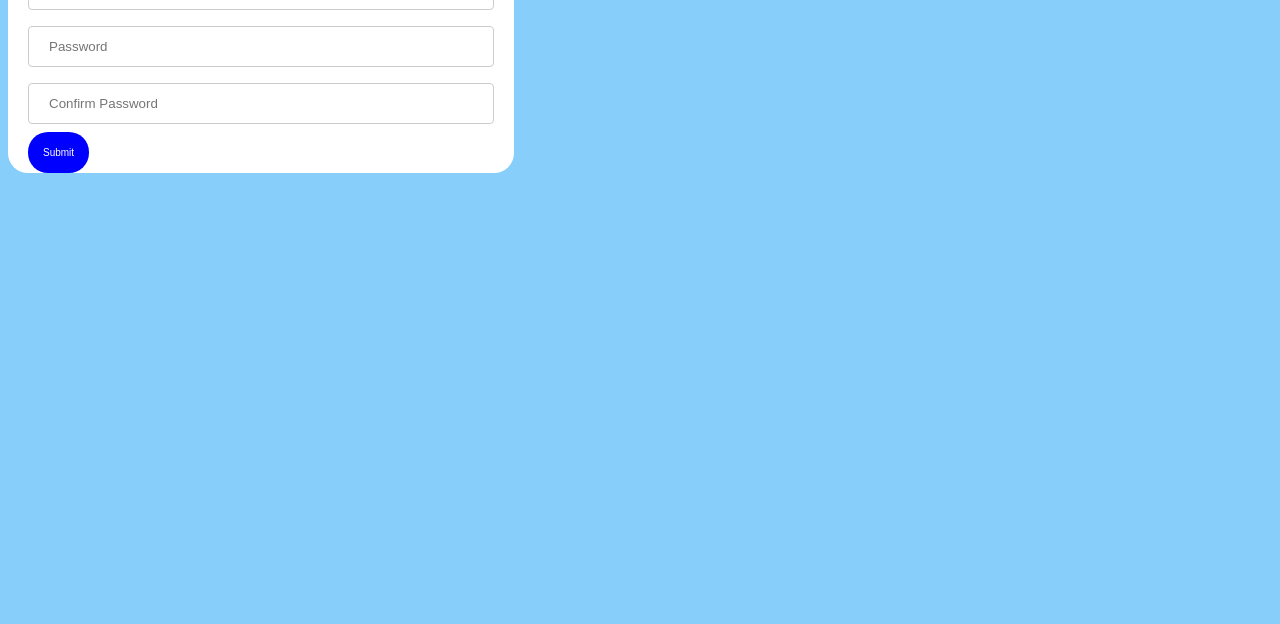
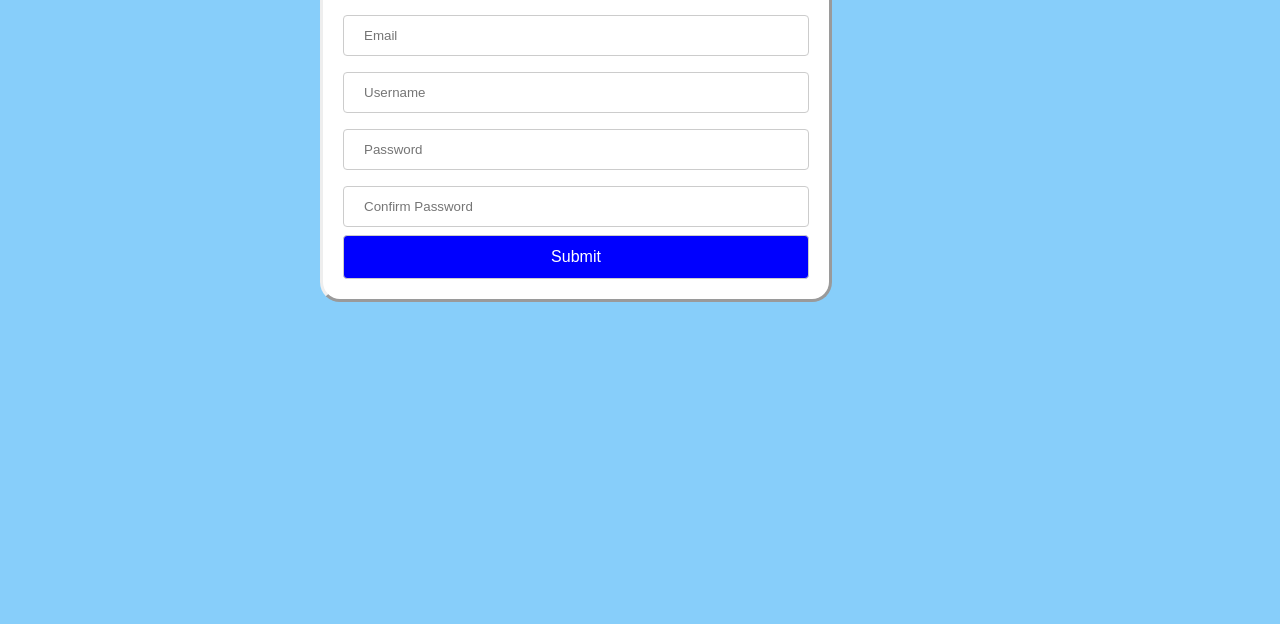
Before and after one commit to JoshErkman/Register-Page, a plain HTML site: page index.html in a window 1280 px wide. Shown: the part 176-800 px from the top of the page. Drawn offline with Linux system fonts and the light colour scheme.

Commit message:
new border

```diff
--- a/main.css
+++ b/main.css
@@ -22,6 +22,8 @@ body{
     background-color: lightskyblue;
 }
 
+/* MY WORK BELOW THIS LINE........*/
+
 input[type=text], select{
     width:100%;
     padding: 12px 20px;
@@ -43,39 +45,40 @@ input[type=password], select{
 }
 
 .button{
+    width:100%;
     background-color: blue;
     color: white;
-    padding: 15px 15px;
-    border: none;
-    border-radius: 20px;
+    padding: 12px 20px;
+    border: 1px solid #ccc;
+    border-radius: 4px;
     text-align: center;
     display: inline-block;
-    font-size: 10px;
+    font-size: 16px;
 }
 
 #formContainer{
     width:40%;
-    float: center;
-    position: static;
+    left: 50%;
+    top: 50%;
+    margin-left: -25%;
+    margin-top: -25%;
+    position: absolute;
     border: 3px black;
-    align-self: center;
-
 }
 
-div{
-    display:block;
-    text-align: center;
-}
 .form{
   background-color: white;
   text-align: left;
   margin: 20 auto;
   padding-left: 20px;
   padding-right: 20px;
+  padding-bottom: 20px;
+  padding-top: 20px;
   border-radius: 20px;
+  border-style: outset;
 
 }
 
-form{
-    margin: 0 center;
+h1{
+    font-family: "Goudy Bookletter 1911",  sans-serif;
 }
```
